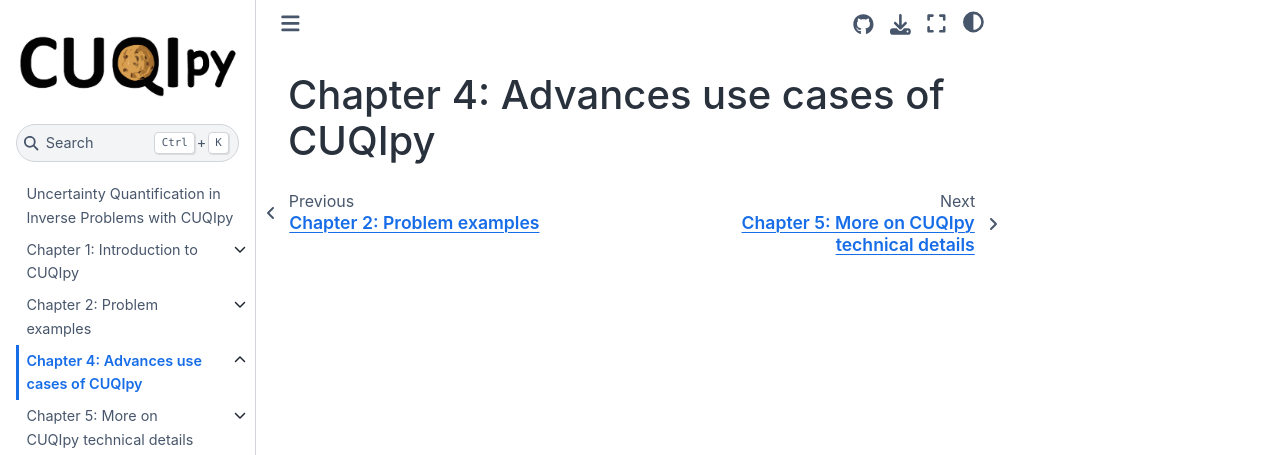
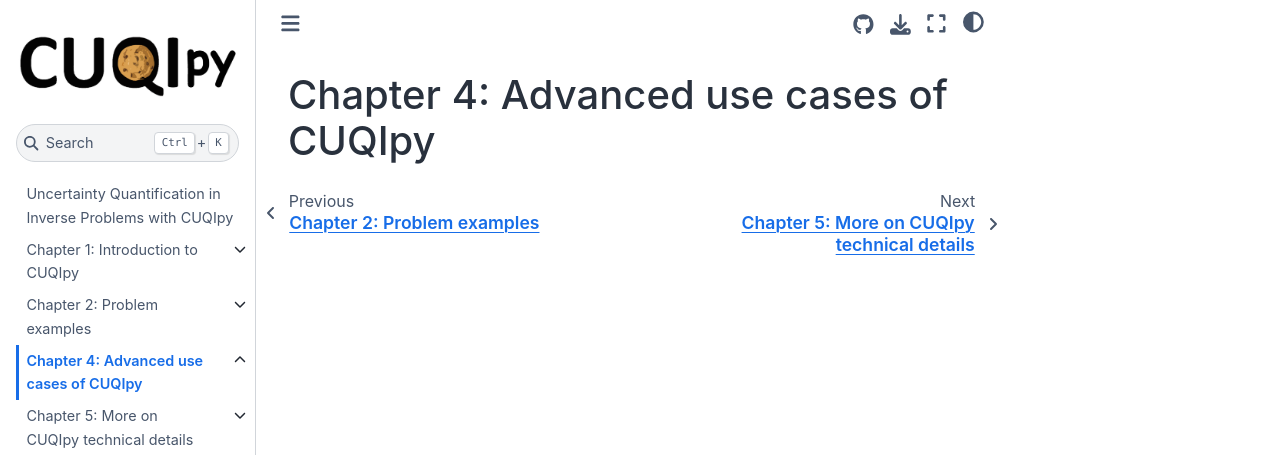
Before and after one commit to amal-ghamdi/CUQI-Book-test, a Jupyter Book: the page built from chapter04/chapter04.md, in a window 1280 px wide. Shown: the top 455 px of the page. Built offline with Jupyter Book 1.0.4 settings and Sphinx 7.4.7 and the Sphinx Book theme 1.1.4, drawn with Linux system fonts in a browser that asks for light colours; pages that are not in the unit, such as notebooks, are missing from menus.

Commit message:
fix typo

```diff
--- a/chapter04/chapter04.md
+++ b/chapter04/chapter04.md
@@ -1 +1 @@
-# Chapter 4: Advances use cases of CUQIpy
+# Chapter 4: Advanced use cases of CUQIpy
```
